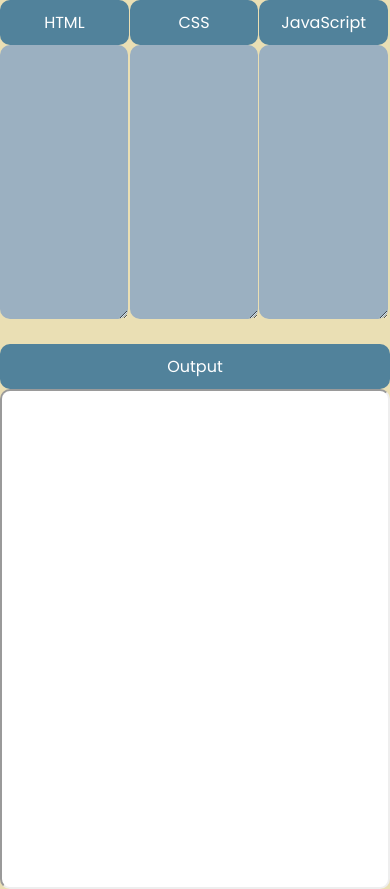
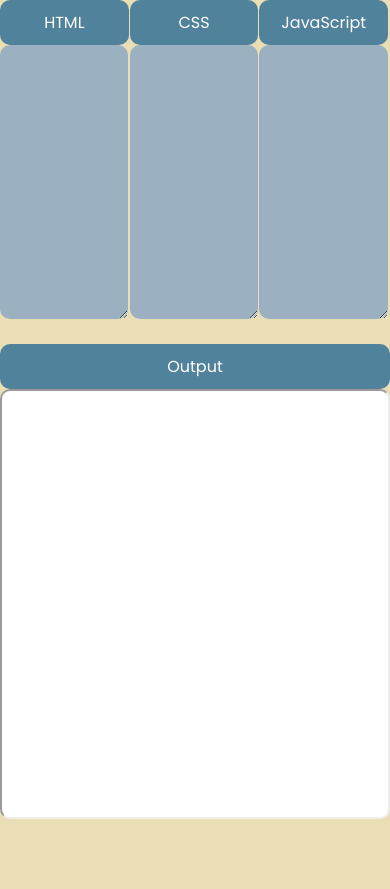
Before and after one commit to Mrinmoy03/liveCodeEditor, a plain HTML site: page index.html in a window 390 px wide. After the commit the page ends 844 px from the top, so only its background shows below. Drawn offline with Linux system fonts and the light colour scheme; a web font is replaced by a local one.

Commit message:
Update style.css

```diff
--- a/style.css
+++ b/style.css
@@ -89,7 +89,7 @@ color: black;
 
 }
 .right iframe{
-    height: 100%;
+    height: calc(90% - 20px);
 }
 
 
```
